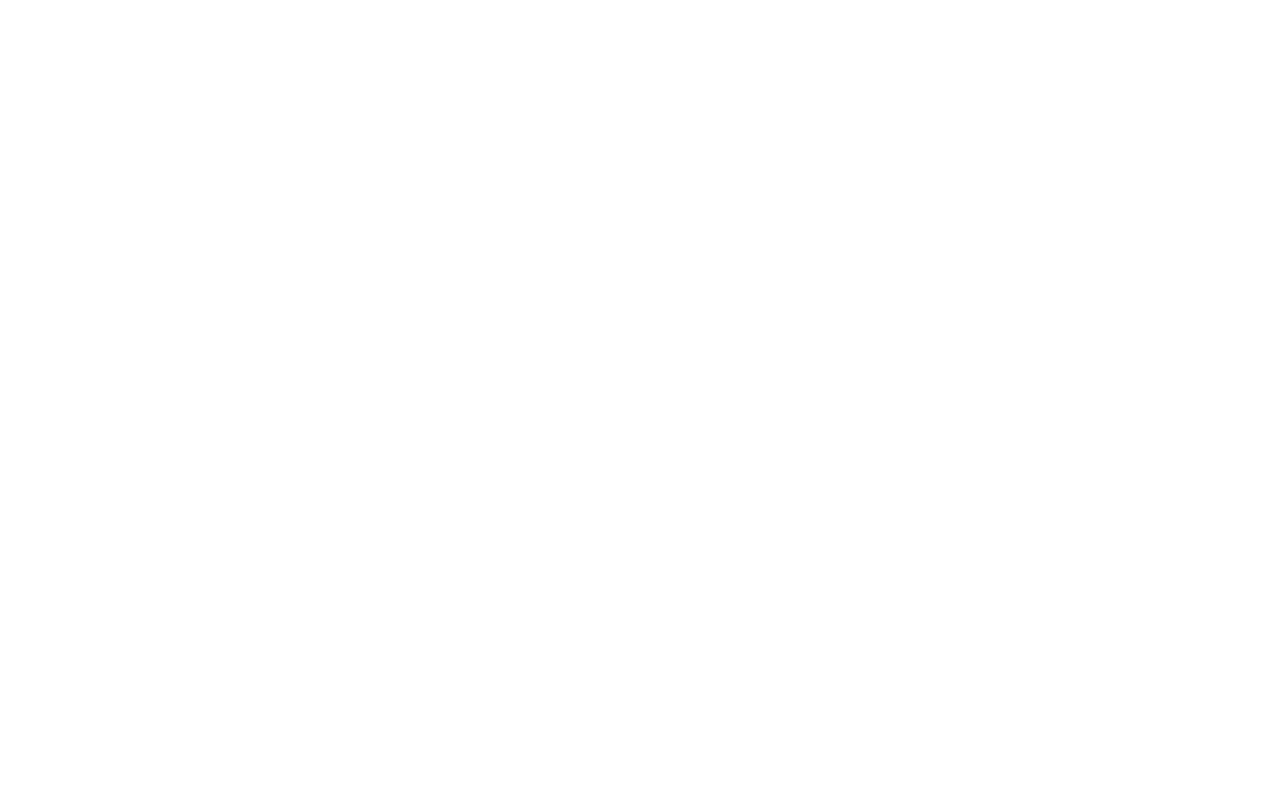
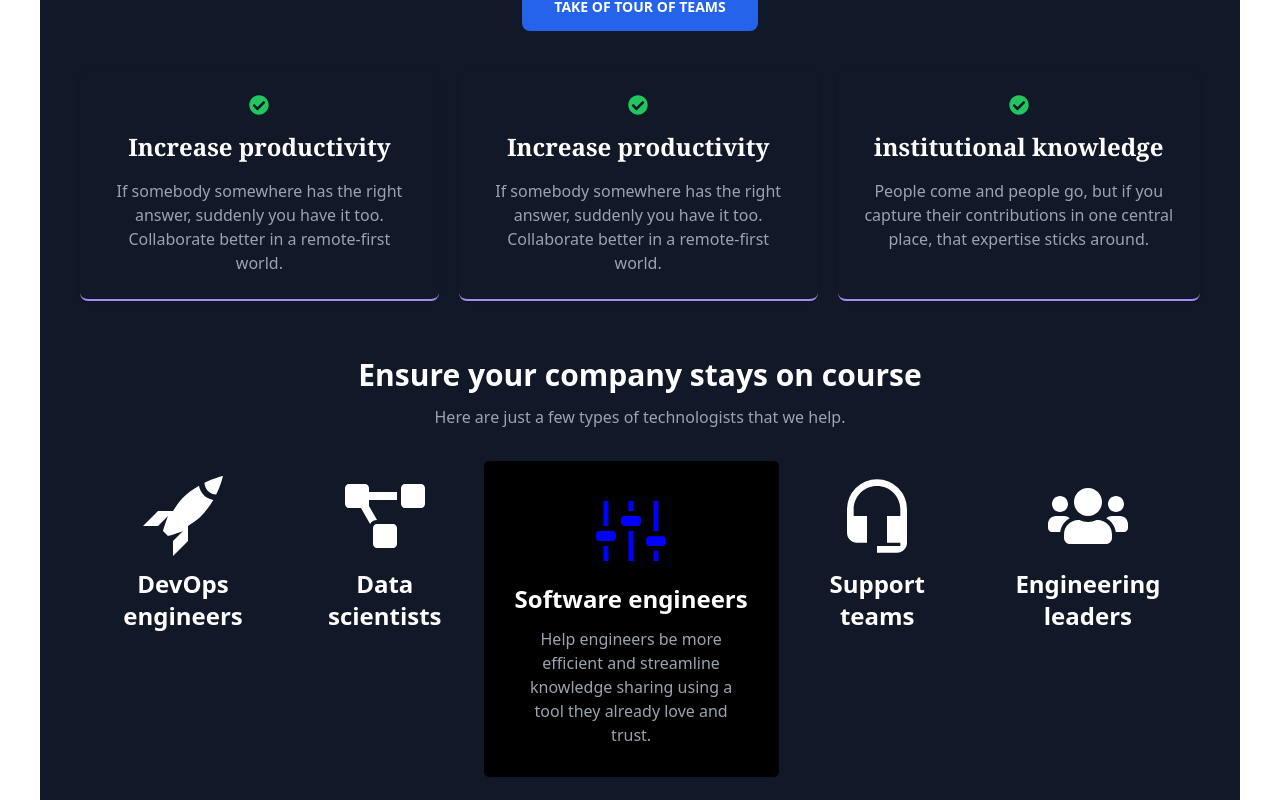
Before and after one commit to teeaam404/run_the_stack_client, a React (Vite) app: page / in a window 1280 px wide. Shown: the part 1480-2280 px from the top of the page. Before the commit the page ends 1206 px from the top, so only its background shows below. Built offline with nearby package versions, Linux system fonts and the light colour scheme.

Commit message:
added tour teams section

```diff
--- a/package.json
+++ b/package.json
@@ -10,6 +10,7 @@
     "preview": "vite preview"
   },
   "dependencies": {
+    "aos": "^2.3.4",
     "hover-carousel": "^1.1.0",
     "localforage": "^1.10.0",
     "match-sorter": "^6.3.1",
--- a/src/Components/Banner/Banner.jsx
+++ b/src/Components/Banner/Banner.jsx
@@ -15,7 +15,7 @@ const Banner = () => {
             <div className="bg-red-100 mt-14 lg:px-16 rounded-lg py-4">
               <BiSearchAlt className="mx-auto text-orange-400" size={50}/>
               <h2 className="text-lg my-3">Find the best answer to your technical<br />question, help others answer theirs</h2>
-              <button className="mt-4 p-3 px-8 rounded bg-orange-500 mb-2 text-white">join the community</button>
+              <button className="btn mt-4 p-3 px-8 rounded bg-orange-500 hover:bg-orange-600 mb-2 text-white">join the community</button>
               <p>or <a className="underline text-sm" href="">search content</a></p>
             </div>
             <div className="bg-green-100 mt-14 lg:px-16 rounded-lg py-4">
@@ -23,7 +23,7 @@ const Banner = () => {
               <h2 className="text-lg my-3">
                 Want a secure, private space for your<br /> technical knowledge?
               </h2>
-              <button className="bg-blue-400 p-3 px-10 mt-2 rounded text-white">Discover Teams</button>
+              <button className="btn bg-blue-400 hover:bg-blue-500 p-3 px-10 mt-2 rounded text-white">Discover Teams</button>
             </div>
           </div>
           <div className="my-10 mb-14">
--- a/src/Components/Carousel/Carousel.jsx
+++ b/src/Components/Carousel/Carousel.jsx
@@ -17,7 +17,7 @@ const Carousel = () => {
     <div className="lg:mx-44">
       <Container>
         <div className="my-10">
-          <h2 className="text-center text-2xl font-bold text-gray-500">Thousands of organizations around the globe use Stack Overflow for Teams</h2>
+          <h2 className="text-center text-3xl font-bold text-gray-500">Thousands of organizations around the globe use Stack Overflow for Teams</h2>
         </div>
         <div className="mx-auto my-auto mb-5">
           <Marquee>
--- /dev/null
+++ b/src/Components/TourTeams/TourTeams.css
@@ -0,0 +1,29 @@
+.section {
+  cursor: pointer;
+  padding: 15px;
+  transition: background-color 0.2s;
+
+}
+.section:hover {
+  background-color: rgb(21, 13, 13);
+}
+
+.section.active {
+  padding: 30px;
+  background-color: black;
+  width: 350px;
+  text-align: center;
+  border-radius: 5px;
+}
+
+.section.inactive {
+
+}
+
+.icon{
+  color: white;
+}
+.section.active .icon{
+  color: blue;
+  text-align: center;
+}
--- /dev/null
+++ b/src/Components/TourTeams/TourTeams.jsx
@@ -0,0 +1,135 @@
+import AOS from "aos";
+import "aos/dist/aos.css";
+import { useEffect } from "react";
+import Container from "../../Shared/Container/Container";
+import img from "../../assets/img/website-logo.png"
+import { FaCheckCircle, FaUsers, FaProjectDiagram } from 'react-icons/fa';
+import { GoRocket } from 'react-icons/go';
+import { MdHeadsetMic } from 'react-icons/md';
+import { VscSettings } from 'react-icons/vsc';
+import { useState } from "react";
+import './TourTeams.css';
+
+AOS.init({
+  duration: 1200,
+});
+const TourTeams = () => {
+  useEffect(() => {
+    AOS.init();
+    AOS.refresh();
+  }, []);
+
+  const [activeSection, setActiveSection] = useState('software-engineers'); // Default active section
+
+  const handleSectionClick = (sectionName) => {
+    setActiveSection(sectionName === activeSection ? null : sectionName);
+  };
+
+
+  return (
+    <>
+       <Container>
+          <div className="bg-gray-900 p-10">
+            <div>
+            <div className=" text-center">
+             <img className="mx-auto" src={img} alt="" />
+             <h2 className="text-2xl text-orange-500 text-center font-bold">FOR TEAMS</h2>
+              <h2 className="text-3xl font-bold font-serif mt-7 lg:mx-48 text-white text-center">Capture your company’s knowledge and context in a <br />discoverable format to <span className="text-orange-500">unblock your team</span></h2>
+              <button className="btn bg-blue-600 border-0 hover:bg-blue-700 mt-6 text-white p-3 px-8 rounded-lg">Take of tour of Teams</button>
+            </div>
+            <div className="lg:flex gap-5 text-center my-10">
+            <div
+              data-aos="zoom-out-up"
+              data-aos-easing="ease-out-cubic"
+              data-aos-duration="3000"
+              className="max-w-sm p-6  border-2 border-b-violet-400 border-x-0 border-t-0 border-violet-400 hover:-translate-y-2 hover:transition hover:delay-100 hover:duration-1000 rounded-lg shadow dark:bg-violet-400 dark:border-gray-800 text-center hover:bg-slate-800 hover:border-b-violet-400 dark:hover:text-slate-900"
+            >
+              <div>
+                <FaCheckCircle className="mx-auto text-green-500 mb-4" size={20}/>
+               <h2 className="text-2xl font-bold text-white font-serif">Increase productivity</h2>
+               <p className="text-gray-400 mt-4">If somebody somewhere has the right answer, suddenly you have it too. Collaborate better in a remote-first world.</p>
+              </div>
+            </div>
+
+            <div
+              data-aos="zoom-out-up"
+              data-aos-easing="ease-out-cubic"
+              data-aos-duration="3000"
+              className="max-w-sm p-6  border-2 border-b-violet-400 border-x-0 border-t-0 border-violet-400 hover:-translate-y-2 hover:transition hover:delay-100 hover:duration-1000 rounded-lg shadow dark:bg-violet-400 dark:border-gray-800 text-center hover:bg-slate-800 hover:border-b-violet-400 dark:hover:text-slate-900"
+            >
+              <div>
+                <FaCheckCircle className="mx-auto text-green-500 mb-4" size={20}/>
+               <h2 className="text-2xl font-bold text-white font-serif">Increase productivity</h2>
+               <p className="text-gray-400 mt-4">If somebody somewhere has the right answer, suddenly you have it too. Collaborate better in a remote-first world.</p>
+              </div>
+
+            </div>
+            <div
+              data-aos="zoom-out-up"
+              data-aos-easing="ease-out-cubic"
+              data-aos-duration="3000"
+              className="max-w-sm p-6  border-2 border-b-violet-400 border-x-0 border-t-0 border-violet-400 hover:-translate-y-2 hover:transition hover:delay-100 hover:duration-1000 rounded-lg shadow dark:bg-violet-400 dark:border-gray-800 text-center hover:bg-slate-800 hover:border-b-violet-400 dark:hover:text-slate-900"
+            >
+              <div>
+                <FaCheckCircle className="mx-auto text-green-500 mb-4" size={20}/>
+               <h2 className="text-2xl font-bold text-white font-serif">institutional knowledge</h2>
+               <p className="text-gray-400 mt-4">People come and people go, but if you capture their contributions in one central place, that expertise sticks around.</p>
+              </div>
+            </div>
+            </div>
+            </div>
+
+            <div className="mt-14">
+              <h2 className="text-3xl font-bold text-center text-white">Ensure your company stays on course</h2>
+              <p className="text-center mt-3 mb-8 text-gray-400">Here are just a few types of technologists that we help.</p>
+            </div>
+
+      <div className="lg:flex gap-3">
+        <div onClick={() => handleSectionClick('devops')} className={`section ${activeSection === 'devops' ? 'active' : 'inactive'}`}>
+          <div className="icon">
+          <GoRocket className="mx-auto" size={80} />
+          </div>
+          <h2 className="text-2xl font-bold text-white my-3 text-center">DevOps engineers</h2>
+          {activeSection === 'devops' && <p className="text-gray-400">Shipping new products and features requires teamwork and coordination. Forget checklists and long docs no one ever reads.</p>}
+        </div>
+
+        <div onClick={() => handleSectionClick('data-scientists')} className={`section ${activeSection === 'data-scientists' ? 'active' : 'inactive'}`}>
+          <div className="icon">
+            <FaProjectDiagram className="mx-auto" size={80} />
+          </div>
+          <h2 className="text-2xl font-bold text-white my-3 text-center">Data scientists</h2>
+          {activeSection === 'data-scientists' && <p className="text-gray-400">Business decisions are better when backed by data. Give visibility to the data that support your strategies.</p>}
+        </div>
+
+        <div onClick={() => handleSectionClick('software-engineers')} className={`section ${activeSection === 'software-engineers' ? 'active' : 'inactive'}`}>
+          <div className="icon">
+           <VscSettings className="mx-auto" size={80} />
+          </div>
+          <h2 className="text-2xl font-bold text-white my-3 text-center">Software engineers</h2>
+          {activeSection === 'software-engineers' && <p className="text-gray-400">Help engineers be more efficient and streamline knowledge sharing using a tool they already love and trust.</p>}
+        </div>
+
+        <div onClick={() => handleSectionClick('support-teams')} className={`section ${activeSection === 'support-teams' ? 'active' : 'inactive'}`}>
+          <div className="icon">
+            <MdHeadsetMic className="mx-auto" size={80} />
+          </div>
+          <h2 className="text-2xl font-bold text-white my-3 text-center">Support teams</h2>
+          {activeSection === 'support-teams' && <p className="text-gray-400">Level up your support by providing information to your customers using a natural interface: questions and answers.</p>}
+        </div>
+
+        <div onClick={() => handleSectionClick('engineering-leaders')} className={`section ${activeSection === 'engineering-leaders' ? 'active' : 'inactive'}`}>
+          <div className="icon">
+            <FaUsers className="mx-auto" size={80} />
+          </div>
+          <h2 className="text-2xl font-bold text-white my-3 text-center">Engineering leaders</h2>
+          {activeSection === 'engineering-leaders' && <p className="text-gray-400">Help your team get the information they need to do their job - reduce burnout and help engineers grow and learn together.</p>}
+        </div>
+    </div>
+
+          </div>
+       </Container>
+    </>
+  );
+};
+
+export default TourTeams;
--- a/src/Pages/Home/Home/Home.jsx
+++ b/src/Pages/Home/Home/Home.jsx
@@ -1,12 +1,14 @@
 
 import Banner from '../../../Components/Banner/Banner';
 import Carousel from '../../../Components/Carousel/Carousel';
+import TourTeams from '../../../Components/TourTeams/TourTeams';
 
 const Home = () => {
     return (
         <div>
             <Banner></Banner>
             <Carousel></Carousel>
+            <TourTeams></TourTeams>
         </div>
     );
 };
--- a/src/Routes/Routes.jsx
+++ b/src/Routes/Routes.jsx
@@ -1,4 +1,6 @@
-import React from 'react';
+import AOS from 'aos';
+import 'aos/dist/aos.css';
+AOS.init();
 import { createBrowserRouter } from 'react-router-dom';
 import Main from '../Layouts/Main';
 import Home from '../Pages/Home/Home/Home';
```
Also changed, not shown: src/assets/img/website-logo.png (added), 1 other file (tests, documents, lock files or other folders).
